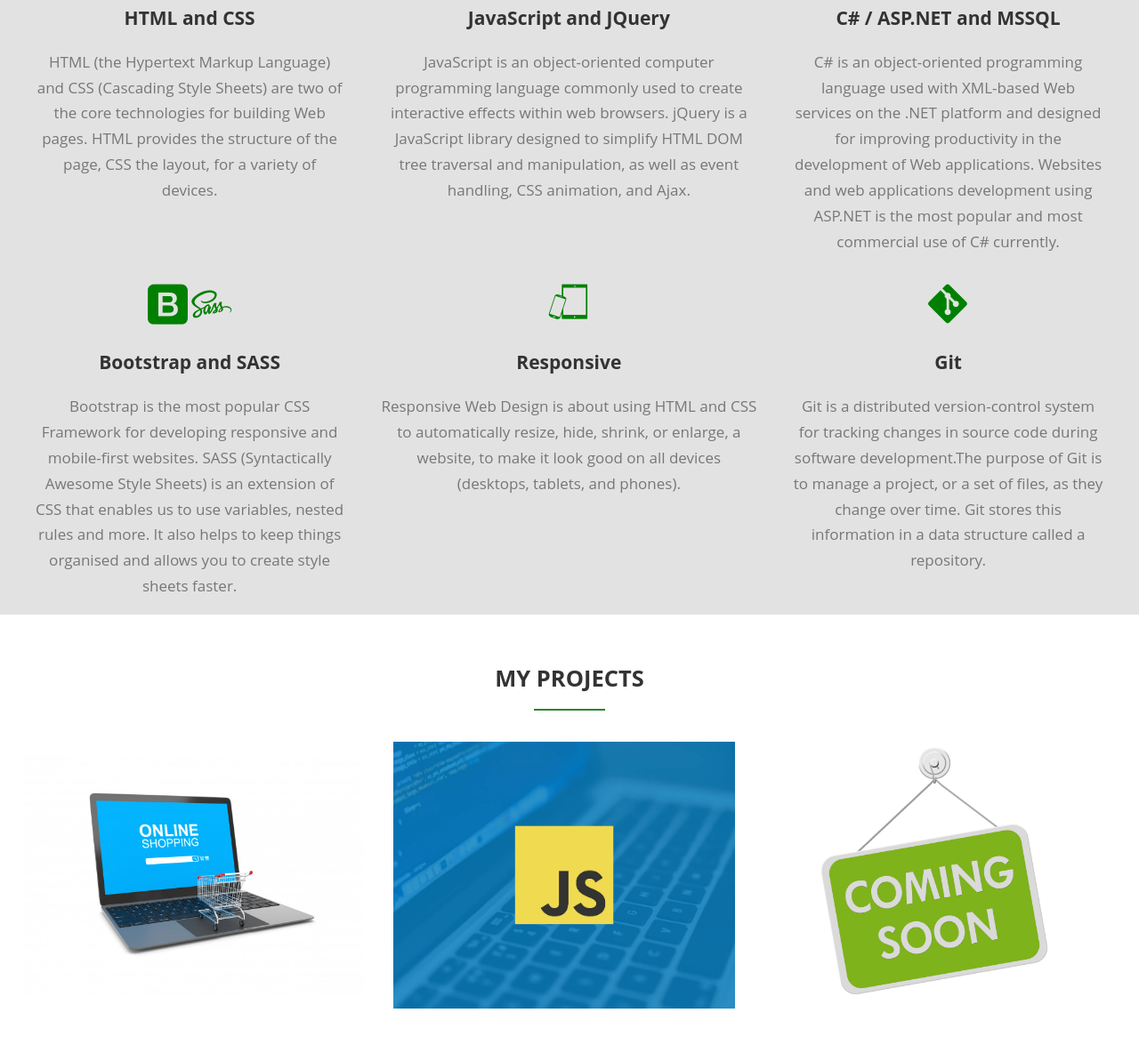
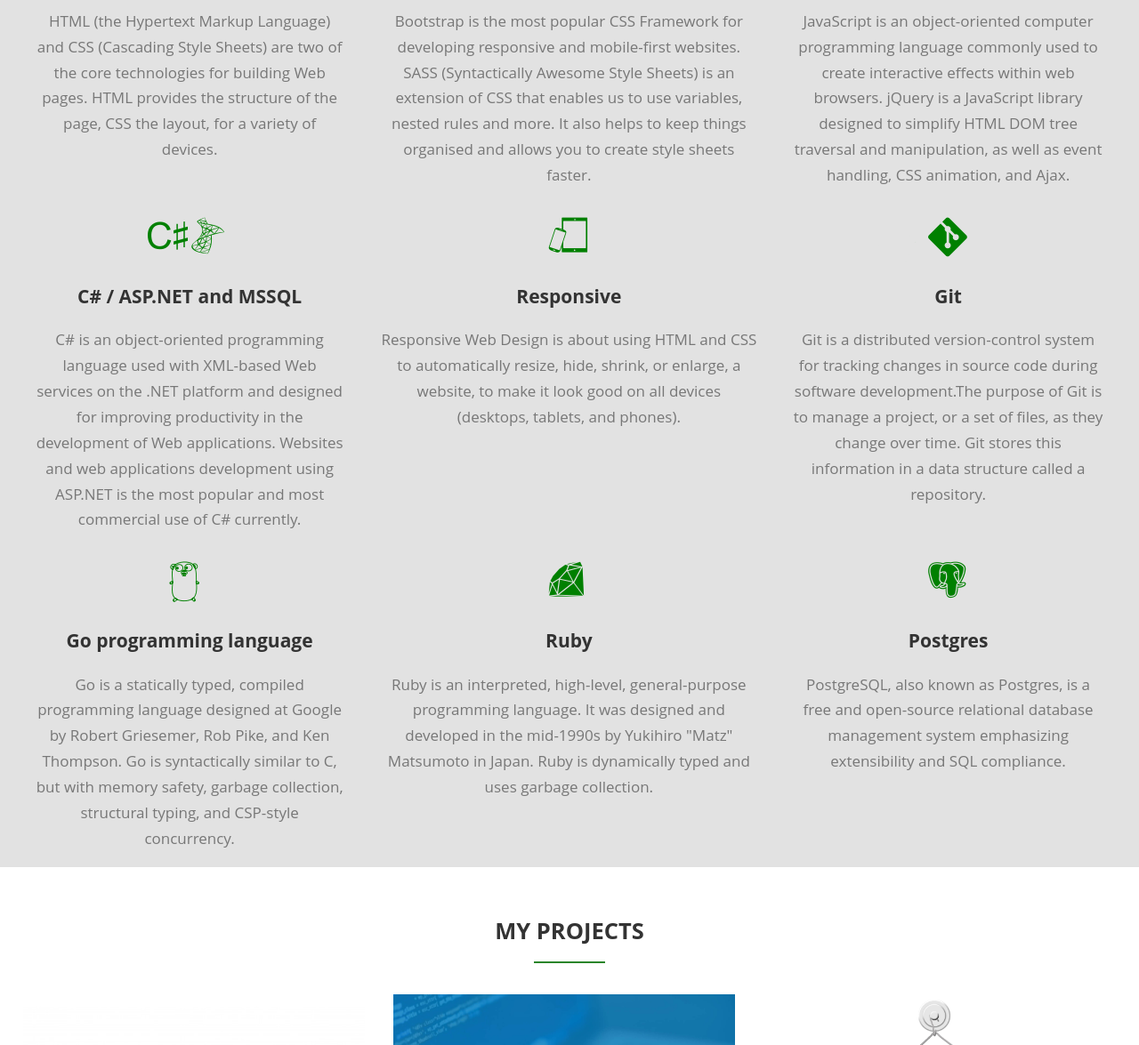
Before and after one commit to StefanGajic/stefangajic.github.io, a plain HTML site: page index.html in a window 1280 px wide. Shown: the part 1634-2809 px from the top of the page at 89% size. Drawn offline with nearby package versions, Linux system fonts and the light colour scheme.

Commit message:
Update skills section

```diff
--- a/css/style.css
+++ b/css/style.css
@@ -316,6 +316,34 @@
     padding-right: 3%;
 }
 
+/* 3down */
+
+.my-skills .skills-3down {
+    float:left;
+}
+
+.my-skills .skills-left-3down {
+    width: 33.3%;
+    /* display: inline-block; */
+    float: left;
+    padding-left: 3%;
+    padding-right: 3%;
+}
+
+.my-skills .skills-center-3down {
+    width: 33.3%;
+    display: inline-block;
+    float: left;
+}
+
+.my-skills .skills-right-3down {
+    width: 33.3%;
+    display: inline-block;
+    float: left;
+    padding-left: 3%;
+    padding-right: 3%;
+}
+
 .my-skills i {
     font-size: 45px;
 }
@@ -328,7 +356,7 @@
 }
 
 @media only screen and (max-width:768px) {
-    .my-skills .skills-left-down, .my-skills .skills-center-down, .my-skills .skills-right-down   {
+    .my-skills .skills-left-down .skills-left-3down, .my-skills .skills-center-down .skills-center-3down, .my-skills .skills-right-down  .skills-right-3down   {
       width: 100%;
     }
 }
--- a/index.html
+++ b/index.html
@@ -99,7 +99,7 @@
                 technologies and frameworks. I am responsible, creative and communicative person
                 comfortable working either independently or in a team.</p>
 
-              <p> Currently I'm available both for remote work and office-based work. </p>
+             <!-- <p> Currently I'm available both for remote work and office-based work. </p>  -->
                 <br>
             <a href="#contact-section" class="btn-hire">HIRE ME</a>
         </div>
@@ -119,7 +119,22 @@
                 two of the core technologies for building Web pages. HTML provides the
                 structure of the page, CSS the layout, for a variety of devices.</p>
         </div>
+
+
         <div class="skills-center">
+             <i class="icon-bootstrap" style="color:green"></i>
+                <i class="icon-sass" style="color:green"></i>
+            <h4>Bootstrap and SASS</h4>
+             <p>Bootstrap is the most popular CSS Framework for developing responsive and mobile-first websites.
+                        SASS (Syntactically Awesome Style Sheets) is an extension of CSS that enables us to use
+                        variables, nested rules and more. It also helps to keep things
+                        organised and allows you to create style sheets faster.
+                </p>
+        </div>
+
+
+
+        <div class="skills-right">
             <i class="icon-javascript-alt" style="color:green"></i>
             <i class="icon-jquery" style="color:green"></i>
             <h4>JavaScript and JQuery</h4>
@@ -128,29 +143,19 @@
                 jQuery is a JavaScript library designed to simplify HTML DOM tree traversal and manipulation,
                 as well as event handling, CSS animation, and Ajax.</p>
         </div>
-        <div class="skills-right">
-            <i><i class="icon-csharp" style="color:green"></i></i>
+    </div>
+        <!-- 2 down -->
+
+        <div class="skills-down">
+        <div class="skills-left-down">
+              <i><i class="icon-csharp" style="color:green"></i></i>
             <i class="icon-mssql" style="color:green"></i>
-            <h4>C# / ASP.NET and MSSQL</h4>
+              <h4>C# / ASP.NET and MSSQL</h4>
             <p>C# is an object-oriented programming language used with XML-based Web services on the .NET platform
                 and designed for improving productivity in the development of Web applications.
                 Websites and web applications development using ASP.NET is the most
                 popular and most commercial use of C# currently.
             </p>
-        </div>
-    </div>
-        <!-- down -->
-
-        <div class="skills-down">
-        <div class="skills-left-down">
-                <i class="icon-bootstrap" style="color:green"></i>
-                <i class="icon-sass" style="color:green"></i>
-                <h4>Bootstrap and SASS</h4>
-                <p>Bootstrap is the most popular CSS Framework for developing responsive and mobile-first websites.
-                        SASS (Syntactically Awesome Style Sheets) is an extension of CSS that enables us to use
-                        variables, nested rules and more. It also helps to keep things
-                        organised and allows you to create style sheets faster.
-                </p>
             </div>
             <div class="skills-center-down">
                 <i class="icon-mobile-device" style="color:green"></i>
@@ -165,6 +170,33 @@
                 <p>Git is a distributed version-control system for tracking changes in source code during
                     software development.The purpose of Git is to manage a project, or a set of files, as they
                     change over time. Git stores this information in a data structure called a repository.
+                </p>
+            </div>
+        </div>
+
+        <!--3 down -->
+
+        <div class="skills-3down">
+        <div class="skills-left-3down">
+              <i><i class="icon-go" style="color:green"></i></i>
+              <h4>Go programming language</h4>
+            <p>Go is a statically typed, compiled programming language designed at Google by Robert Griesemer,
+            Rob Pike, and Ken Thompson. Go is syntactically similar to C, but with memory safety, garbage collection,
+            structural typing, and CSP-style concurrency.
+            </p>
+            </div>
+            <div class="skills-center-3down">
+                <i class="icon-ruby" style="color:green"></i>
+                <h4>Ruby</h4>
+                <p>Ruby is an interpreted, high-level, general-purpose programming language. It was designed and developed
+                in the mid-1990s by Yukihiro "Matz" Matsumoto in Japan. Ruby is dynamically typed and uses garbage collection.
+                </p>
+            </div>
+            <div class="skills-right-3down">
+                <i class="icon-postgres" style="color:green"></i>
+                <h4>Postgres</h4>
+                <p>PostgreSQL, also known as Postgres, is a free and open-source relational database management system
+                emphasizing extensibility and SQL compliance.
                 </p>
             </div>
         </div>
```
